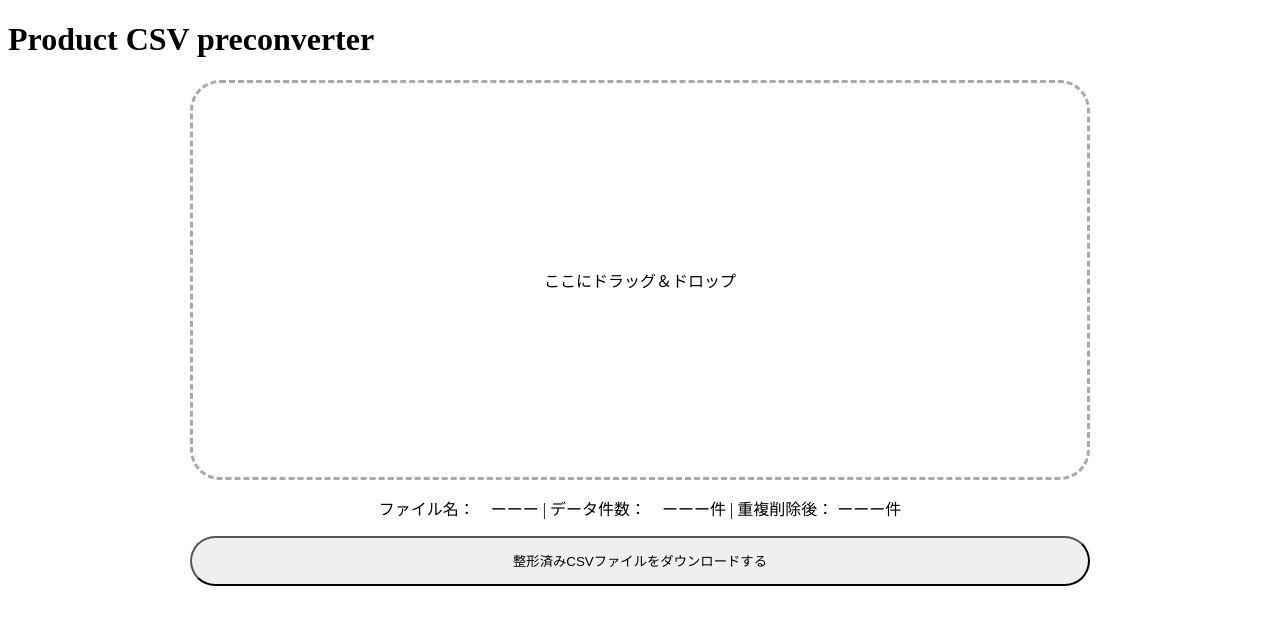
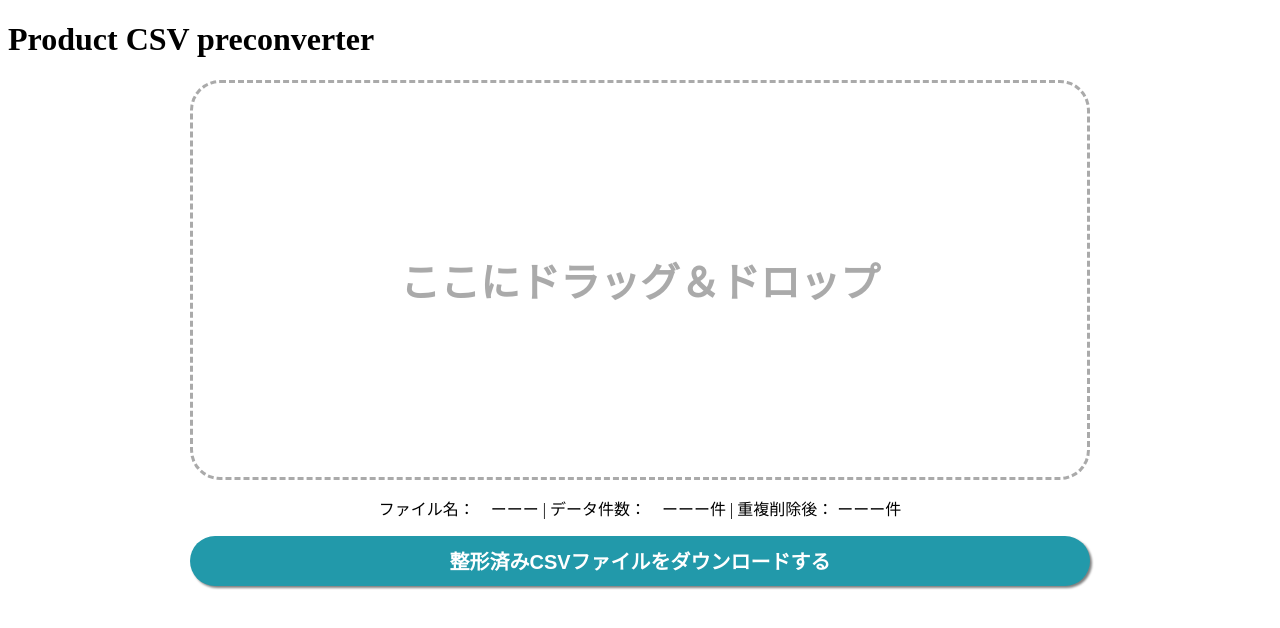
Before and after one commit to nanika-e-idea/csvconv, a Nuxt app: page / in a window 1280 px wide. Shown: the top 628 px of the page. Built offline with nearby package versions, Linux system fonts and the light colour scheme.

Commit message:
Create main view

```diff
--- a/components/FileDL.vue
+++ b/components/FileDL.vue
@@ -13,6 +13,12 @@
       width: 900px;
       height: 50px;
       max-width: 90%;
+      border: none;
       border-radius: 25px;
+      background-color: #29a;
+      font-size: 20px;
+      font-weight: 600;
+      color:white;
+      filter:drop-shadow(2px 2px 1px rgba(0,0,0,0.5));
   }
 </style>
--- a/components/FileUp.vue
+++ b/components/FileUp.vue
@@ -21,6 +21,8 @@
         display: flex;
         justify-content: center;
         align-items: center;
-
+        font-size: 40px;
+        font-weight: 600;
+        color: #aaa;
     }
 </style>
```
